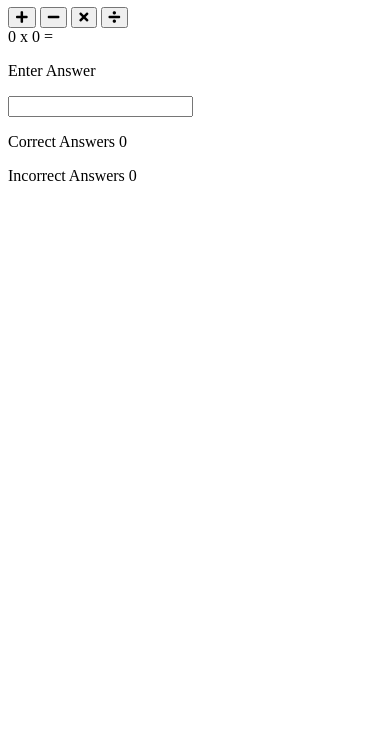
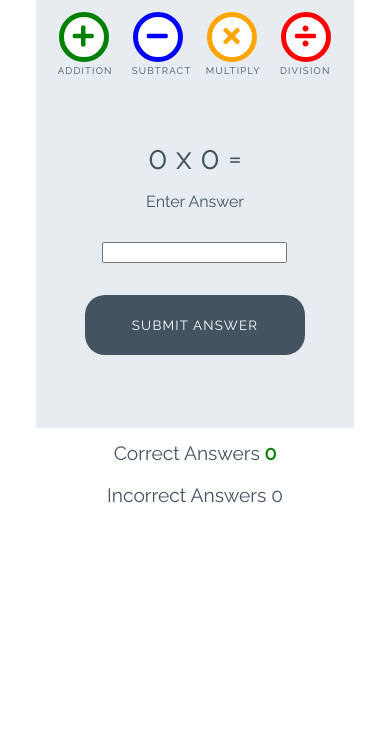
Before and after one commit to TheBlep/-Practice-_LoveMaths, a plain HTML site: page index.html in a window 390 px wide. Shown: the part 112-844 px from the top of the page. Drawn offline with Linux system fonts and the light colour scheme.

Commit message:
CSS and html structure

```diff
--- a/assets/css/styles.css
+++ b/assets/css/styles.css
@@ -0,0 +1,252 @@
+/* --------- Global style */
+
+body {
+    background-color: white;
+    font-family: "Raleway", sans-serif;
+    color: #445361;
+    text-align: center;
+}
+
+/* --------- Heading */
+
+.heading {
+    text-align: center;
+    font-size: 2.5rem;
+}
+
+.logo {
+    height: 40px;
+    padding-right: 5px;
+}
+
+/* --------- Game layout */
+
+.game-area {
+    background-color: #E6ECF0;
+    box-sizing: border-box;
+    width: 85%;
+    height: 65vh;
+    max-height: 450px;
+    max-width: 830px;
+    margin-left: auto;
+    margin-right: auto;
+    padding: 1%;
+}
+
+.question-area {
+    width: 50%;
+    font-size: 2rem;
+    margin: auto;
+    padding: 50px 0;
+}
+
+.question-area span {
+    padding: 0 15px;
+}
+
+.score-area {
+    margin: 5px auto;
+    width: 60%;
+    font-size: 1.2rem;
+}
+
+.controls-area {
+    width: 85%;
+    margin: 30px auto;
+}
+
+#score {
+    color: green;
+    font-weight: bold;
+}
+
+#incorrect {
+    color: red;
+    font-weight: bold;
+}
+
+.answer-message {
+    display: none;
+    font-size: 1rem;
+}
+
+#answer-box {
+    border: none;
+    color: #445361;
+    display: inline-block;
+    height: 40px;
+    width: 80px;
+    font-size: 1.2rem;
+}
+
+.scores {
+    display: inline-block;
+    padding: 25px;
+}
+
+/* --------- Buttons */
+
+.btn {
+    width: 220px;
+    height: 60px;
+    font-family: "Raleway", sans-serif;
+    text-transform: uppercase;
+    letter-spacing: 1.2px;
+    color: white;
+}
+
+.btn:focus {
+    outline: none;
+}
+
+.btn--big {
+    padding-top: 10px;
+    border-radius: 50%;
+    background-color: white;
+    border: 10px solid;
+    width: 100px;
+    height: 100px;
+    font-size: 3.2rem;
+    margin: 0 30px;
+    transition: all 0.5s;
+}
+
+.btn--big::after{
+    content: attr(data-type);
+    font-size: 1rem;
+    color: #445361;
+    position: relative;
+    left: -0.5em;
+}
+
+.btn--blue {
+    border-color: blue;
+    color: blue;
+}
+
+.btn--blue:active,
+.btn--blue:hover {
+    background-color: darkblue;
+    color: white;
+}
+
+.btn--orange {
+    border-color: orange;
+    color: orange;
+}
+
+.btn--orange:active,
+.btn--orange:hover {
+    background-color: darkorange;
+    color: white;
+}
+
+.btn--red {
+    border-color: red;
+    color: red;
+}
+
+.btn--red:active,
+.btn--red:hover {
+    background-color: darkred;
+    color: white;
+}
+
+.btn--green {
+    border-color: green;
+    color: green;
+}
+
+.btn--green:active,
+.btn--green:hover {
+    background-color: darkgreen;
+    color: white;
+}
+
+.btn--gray {
+    margin-top: 25px;
+    background-color: #445361;
+    border: 1px transparent;
+    border-radius: 20px;
+}
+
+.btn--gray:active,
+.btn--gray:hover {
+    background-color: #0d1013;
+}
+
+/* --------- Media queries */
+
+@media (max-width: 414px) {
+    .controls-area {
+        width: 100%;
+    }
+
+    .btn--big {
+        margin: 0 10px;
+        padding: 5px;
+        border: 5px solid;
+        width: 50px;
+        height: 50px;
+        font-size: 1.5rem;
+    }
+
+    .btn--big::after {
+        font-size: 0.6rem;
+        left: -0.7rem;
+    }
+
+    .question-area {
+        padding: 10% 0;
+        width: 100%;
+    }
+
+    .question-area span {
+        padding: 0;
+    }
+
+    .answer-message {
+        display: block;
+    }
+
+    #answer-box {
+        display: block;
+        margin: 0 auto;
+    }
+    .btn--gray {
+        margin-top: 0;
+    }
+
+    .score-area {
+        width: 100%;
+    }
+
+    .scores {
+        margin: 0.5em auto;
+        display: block;
+        padding: 5px;
+    }
+
+    .heading {
+        font-size: 2rem;
+    }
+}
+
+@media (max-width: 320px) {
+    .game-area {
+        height: 70vh;
+    }
+
+    .controls-area {
+        width: 75%;
+        margin: 10px auto;
+    }
+
+    .btn--big {
+        margin: 10px 10px;
+    }
+    .question-area {
+        padding: 10px 0;
+    }
+
+}
--- a/index.html
+++ b/index.html
@@ -17,20 +17,21 @@
     </h1>
 
     <div class="game-area">
-        <button class="btn btn--big btn--green">
+        <div class="controls-area">
+            <button data-type="addition" class="btn btn--big btn--green">
                 <i class="fas fa-plus"></i>
             </button>
-        <button class="btn btn--big btn--blue">
+            <button data-type="subtract" class="btn btn--big btn--blue">
                 <i class="fas fa-minus"></i>
             </button>
-        <button class="btn btn--big btn--orange">
+            <button data-type="multiply" class="btn btn--big btn--orange">
                 <i class="fas fa-times"></i>
             </button>
-        <button class="btn btn--big btn--red">
+            <button data-type="division" class="btn btn--big btn--red">
                 <i class="fas fa-divide"></i>
             </button>
+        </div>
 
-    </div>
         <div class="question-area">
             <span id="operand1">0</span>
             <span id="operator">x</span>
@@ -38,8 +39,10 @@
             <span>=</span>
             <p class="answer-message">Enter Answer</p>
             <input id="answer-text" type="number">
+        </div>
+        <button data-type="submit" class="btn btn--gray">Submit answer</button>
+    </div>
 
-    </div>
     <div class="score-area">
         <p class="scores"> Correct Answers <span id="score">0</span></p>
         <p class="scores"> Incorrect Answers <span id="Incorrect">0</span></p>
```
Lines whose indentation alone changed are shown as unchanged.
